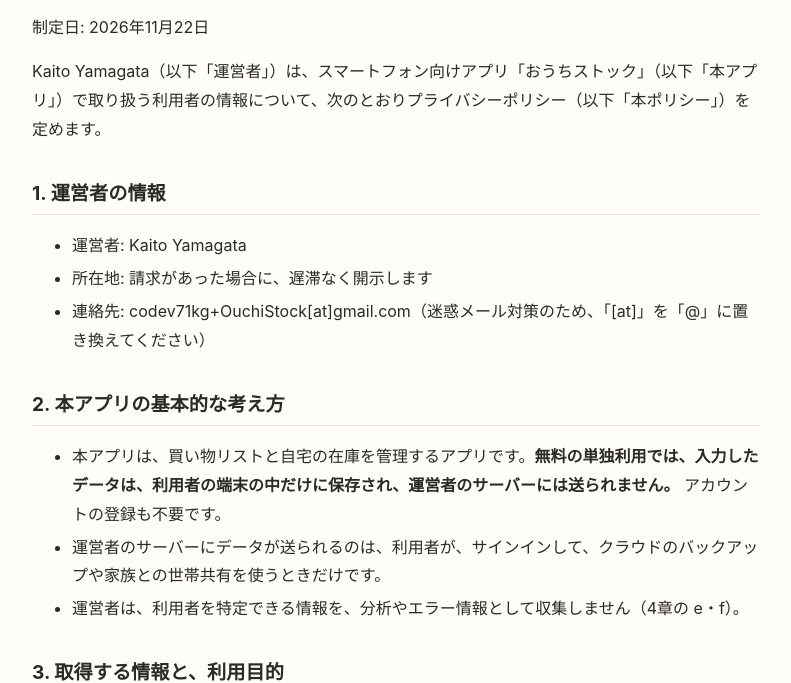
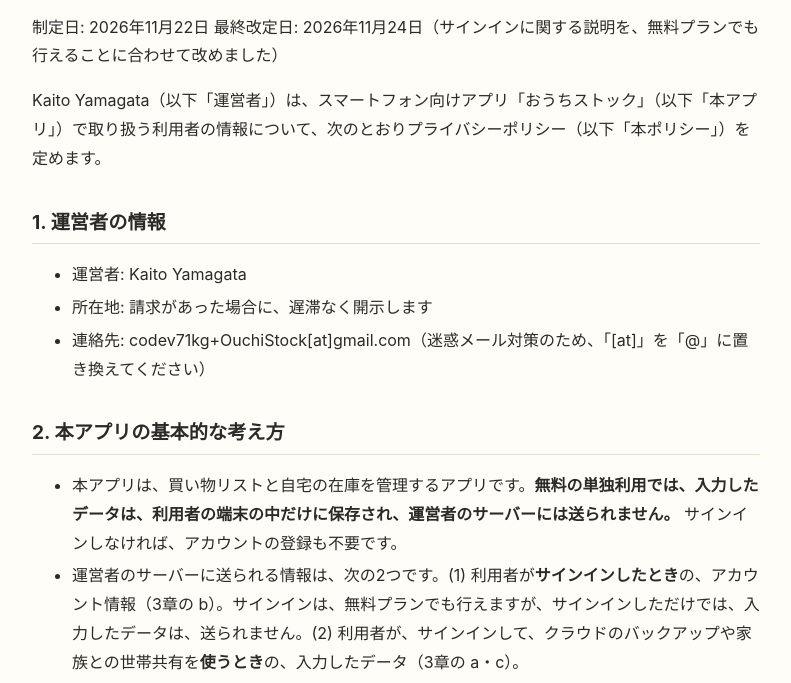
Before and after one commit to ouchistock/ouchistock.github.io, a plain HTML site: page privacy/index.html in a window 1280 px wide. Shown: the part 125-808 px from the top of the page, without its empty margins (244-1035 px from the left). Drawn offline with Linux system fonts and the light colour scheme.

Commit message:
Add files via upload

```diff
--- a/privacy/index.html
+++ b/privacy/index.html
@@ -34,7 +34,7 @@ footer a { margin-right: 1rem; }
 <header><a href="../">おうちストック</a></header>
 <main>
 <h1>プライバシーポリシー</h1>
-<p>制定日: 2026年11月22日</p>
+<p>制定日: 2026年11月22日 最終改定日: 2026年11月24日（サインインに関する説明を、無料プランでも行えることに合わせて改めました）</p>
 <p>Kaito Yamagata（以下「運営者」）は、スマートフォン向けアプリ「おうちストック」（以下「本アプリ」）で取り扱う利用者の情報について、次のとおりプライバシーポリシー（以下「本ポリシー」）を定めます。</p>
 <h2>1. 運営者の情報</h2>
 <ul>
@@ -44,8 +44,8 @@ footer a { margin-right: 1rem; }
 </ul>
 <h2>2. 本アプリの基本的な考え方</h2>
 <ul>
-<li>本アプリは、買い物リストと自宅の在庫を管理するアプリです。<strong>無料の単独利用では、入力したデータは、利用者の端末の中だけに保存され、運営者のサーバーには送られません。</strong> アカウントの登録も不要です。</li>
-<li>運営者のサーバーにデータが送られるのは、利用者が、サインインして、クラウドのバックアップや家族との世帯共有を使うときだけです。</li>
+<li>本アプリは、買い物リストと自宅の在庫を管理するアプリです。<strong>無料の単独利用では、入力したデータは、利用者の端末の中だけに保存され、運営者のサーバーには送られません。</strong> サインインしなければ、アカウントの登録も不要です。</li>
+<li>運営者のサーバーに送られる情報は、次の2つです。(1) 利用者が<strong>サインインしたとき</strong>の、アカウント情報（3章の b）。サインインは、無料プランでも行えますが、サインインしただけでは、入力したデータは、送られません。(2) 利用者が、サインインして、クラウドのバックアップや家族との世帯共有を<strong>使うとき</strong>の、入力したデータ（3章の a・c）。</li>
 <li>運営者は、利用者を特定できる情報を、分析やエラー情報として収集しません（4章の e・f）。</li>
 </ul>
 <h2>3. 取得する情報と、利用目的</h2>
@@ -56,6 +56,9 @@ footer a { margin-right: 1rem; }
 <li><strong>運営者による閲覧:</strong> 運営者は、サービスの提供・保守・不具合の調査に必要な場合を除き、利用者のデータの内容を閲覧しません。</li>
 </ul>
 <h3>b. アカウント情報（サインインする場合）</h3>
+<ul>
+<li>サインインは、無料プランでも、有料プランでも行えます。無料プランでは、サインインしても、クラウドのバックアップは始まりません（家族の世帯に参加したときは、世帯の共有のために、3章の a・c の情報が、運営者のサーバーに保存されます）。</li>
+</ul>
 <ul>
 <li>AppleまたはGoogleのアカウントによるサインインで、そのアカウントの識別子と、メールアドレス（Appleの「メールを非公開」を選んだ場合は、Appleが発行する中継用のアドレス）を取得します。</li>
 <li>Googleでサインインした場合は、Googleが提供する氏名とプロフィール画像のURLも、サインインの仕組みを通じて届き、認証の記録に保存されることがあります。Androidで、Appleのブラウザ経由のサインインを使った場合も、初回に、Appleが氏名を提供することがあります。本アプリは、これらを表示も利用もしません。アカウントを削除すると、認証の記録とともに削除します。</li>
@@ -133,6 +136,7 @@ footer a { margin-right: 1rem; }
 <h2>7. 保持と削除</h2>
 <div class="table-wrap"><table><thead><tr><th>情報</th><th>保持期間</th><th>削除の方法</th></tr></thead><tbody>
 <tr><td>端末内のデータ</td><td>利用者が削除するまで</td><td>アプリの削除、または、設定タブからの操作。運営者は、端末内のデータに、アクセスできません</td></tr>
+<tr><td>アカウント情報（サインインの認証の記録）</td><td>アカウントがある間</td><td>設定タブの「アカウントを削除」で、すぐに削除します（サインアウトでは削除されません）</td></tr>
 <tr><td>クラウドのデータ（バックアップ・世帯）</td><td>サインインを続けている間</td><td>設定タブの「アカウントを削除」で、すぐに削除します</td></tr>
 <tr><td>購読管理（RevenueCat）の顧客データ</td><td>アカウントがある間</td><td>アカウントを削除すると、運営者が、RevenueCat 上の利用者のデータも削除します（購読そのものは、ストアに残ります）</td></tr>
 <tr><td>世帯共有が終了した場合の世帯のデータ</td><td>共有が終了してから30日</td><td>30日がたつと、運営者のサーバーから自動で削除します。30日以内に、オーナーが共有を再開した場合は、元の世帯が戻ります。オーナーの端末内のデータは、この削除と関係なく残ります</td></tr>
```
